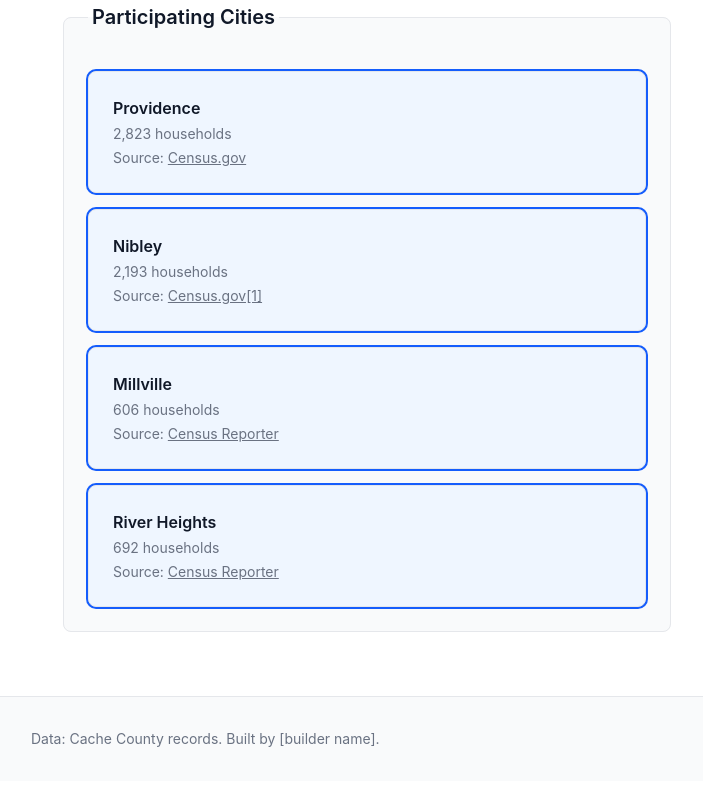
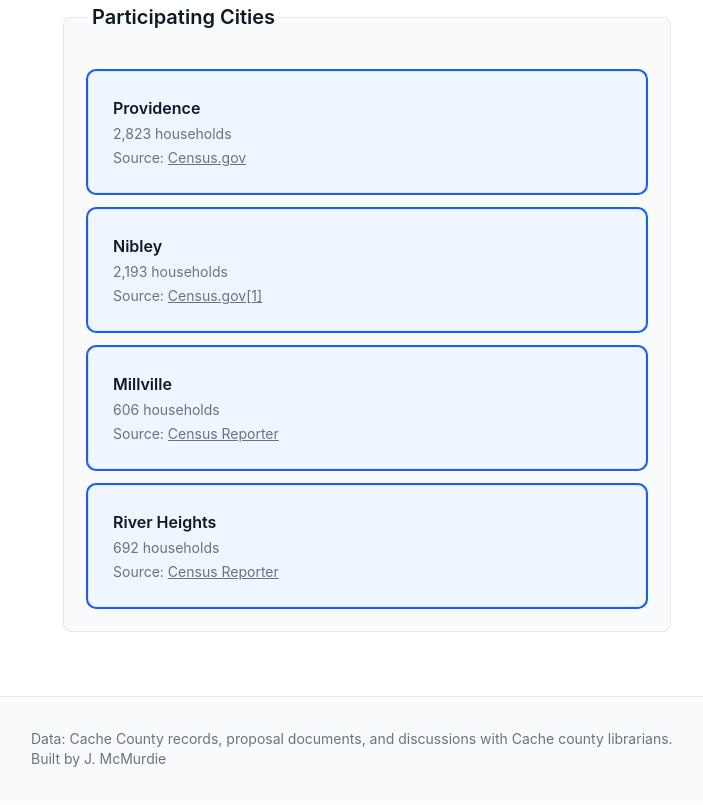
Before and after one commit to TheMcMurder/library-choices, an Eleventy site: page src/index.html in a window 1280 px wide. Shown: the part 1385-2190 px from the top of the page, without its empty margins (273-976 px from the left). Built offline with nearby package versions, Linux system fonts and the light colour scheme; Eleventy itself is replaced by a stand-in of ours; files that its build step writes are made by us from their sources.

Commit message:
updating source, and builder

```diff
--- a/src/index.html
+++ b/src/index.html
@@ -131,7 +131,11 @@
 
     <footer class="bg-gray-50 border-t border-gray-200 px-4 py-8 sm:px-8 mt-8 text-sm text-gray-600">
       <div class="max-w-2xl mx-auto">
-        <p class="text-gray-500">Data: Cache County records. Built by [builder name].</p>
+        <p class="text-gray-500">Data: Cache County records, proposal documents, and discussions with Cache county librarians.
+        </p>
+        <p class="text-gray-500">
+          Built by J. McMurdie
+        </p>
         {% if config.footerLinks and config.footerLinks.length %}
         <div class="mt-4">
           <p class="font-semibold text-gray-900 mb-2">Not happy with these choices?</p>
```
